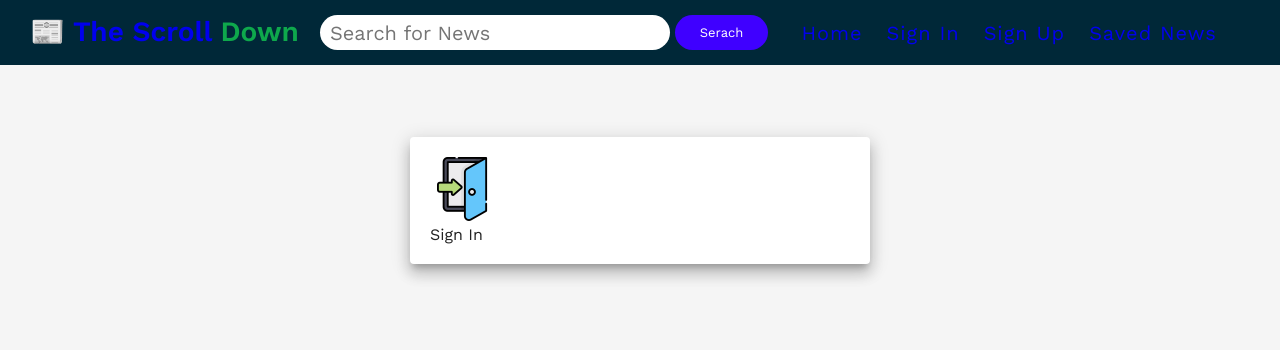
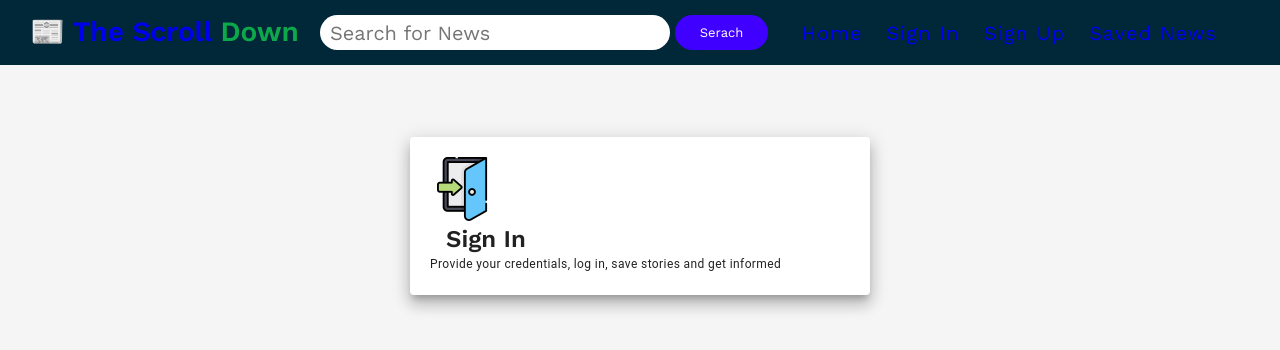
Before and after one commit to willdarkins/the_scroll_down, a React (Create React App) app: page /signin in a window 1280 px wide. Shown: the top 350 px of the page. Built offline with nearby package versions, Linux system fonts and the light colour scheme.

Commit message:
added caption... icon... and header to SignIn form

```diff
--- a/src/pages/SignIn.js
+++ b/src/pages/SignIn.js
@@ -1,5 +1,5 @@
 import React from 'react'
-import { Grid, Paper } from '@material-ui/core'
+import { Grid, Paper, Typography } from '@material-ui/core'
 import signinicon from '../images/log-in.png'
 
 function SignIn() {
@@ -10,7 +10,8 @@ function SignIn() {
           <Grid>
             <Paper elevation={10} style={paperStyles}>
               <img src={signinicon} alt='Sign In icon' />
-            <h2 style={headerStyle}></h2>Sign In
+            <h2 style={headerStyle}>Sign In</h2>
+            <Typography variant='caption'>Provide your credentials, log in, save stories and get informed</Typography>
             </Paper>
           </Grid>
         </>
```
